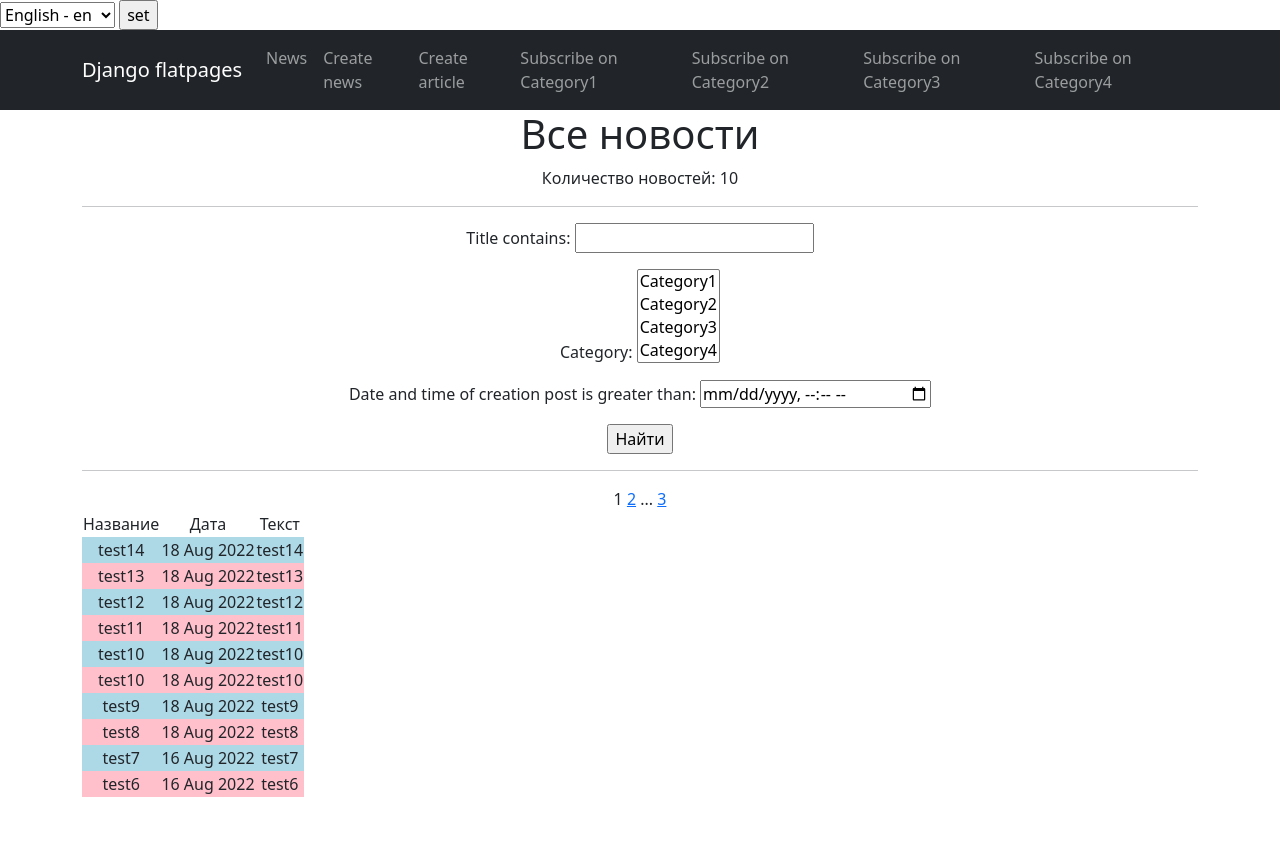
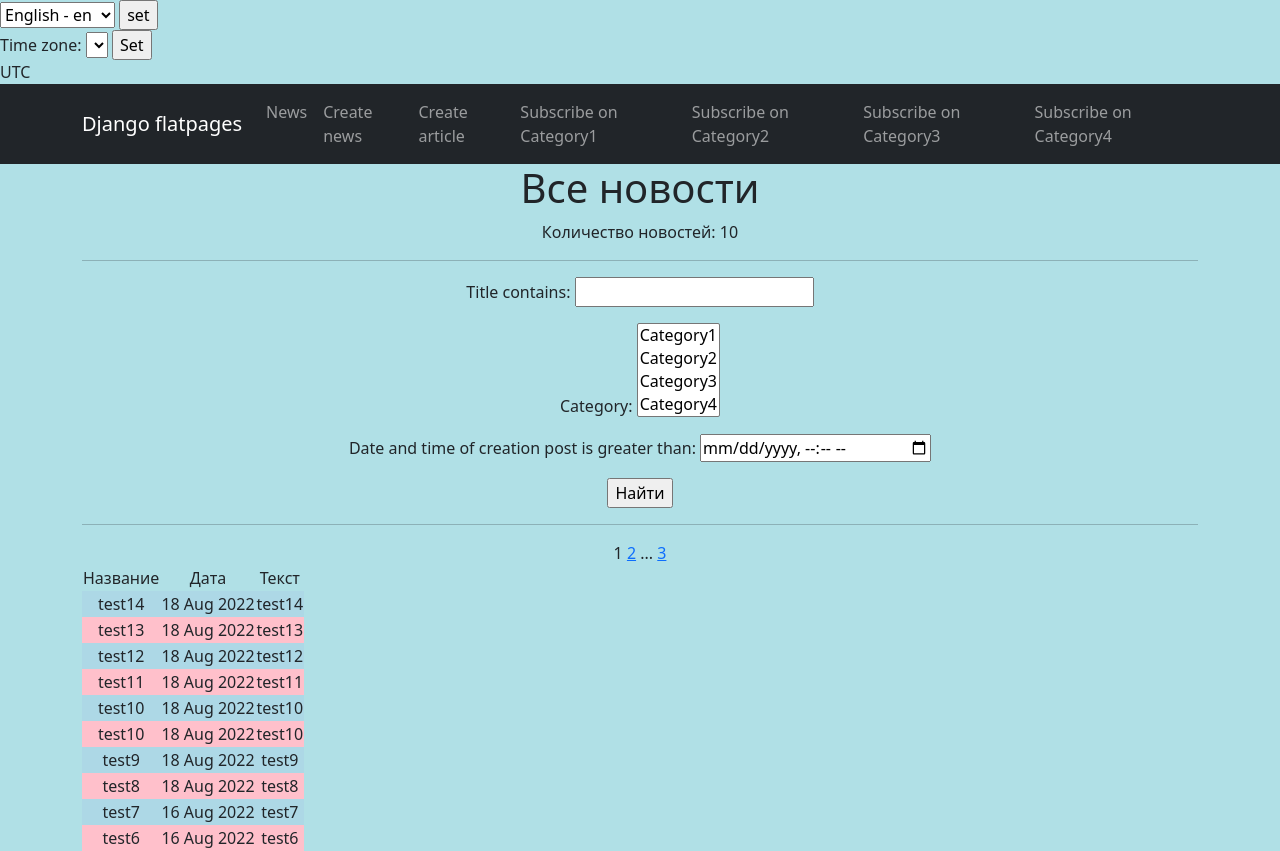
Before and after one commit to Encephalon1/NewsPortal1, a Django app: page /news/ in a window 1280 px wide. Before the commit the page ends 797 px from the top, so only its background shows below. Run offline with Django 4.2, Linux system fonts and the light colour scheme; data comes from the database, SQL or seed files in the repository; lists and menus that the app fills with data are empty; parts of the project's set-up code (start-up, migrations or seed data) failed here and were passed over; some libraries are stand-ins or nearby versions.

Commit message:
Add files via upload

```diff
--- a/News/project/templates/flatpages/default.html
+++ b/News/project/templates/flatpages/default.html
@@ -1,5 +1,6 @@
 <!DOCTYPE html>
 {% load i18n %}
+{% load tz %}
 <html lang="en">
     <head>
         <meta charset="utf-8" />
@@ -12,6 +13,12 @@
         {% load static %}
         <!-- Core theme CSS (includes Bootstrap)-->
         <link href="{% static 'css/styles.css' %}" rel="stylesheet" />
+        <style>
+            body {background-color:
+            {% if current_time.hour >= 19 or current_time.hour <= 7 %}
+            darkcyan
+            {% else %} powderblue {% endif %}}
+        </style>
     </head>
     <body>
 
@@ -30,6 +37,27 @@
         </select>
         <input type="submit" value="set">
     </form>
+
+    {% get_current_timezone as TIME_ZONE %}
+    <form action="" method="POST">
+        {% csrf_token %}
+        <label for="timezone">Time zone:</label>
+        <select name="timezone">
+            {% for tz in timezones %}
+            <option value="{{ tz }}"{% if tz == TIME_ZONE %} selected{% endif %}>{{ tz }}</option>
+            {% endfor %}
+        </select>
+        <input type="submit" value="Set">
+    </form>
+
+    {{ TIME_ZONE }}
+    {{ current_time|timezone:TIME_ZONE }} <!-- Отображаем время в выбранном часовом поясе  -->
+
+    {% for model in models %}
+    <div class="model-class">
+        {{ model.name }}
+    </div>
+    {% endfor %}
 
         <!-- Responsive navbar-->
 <nav class="navbar navbar-expand-lg navbar-dark bg-dark static-top">
```
